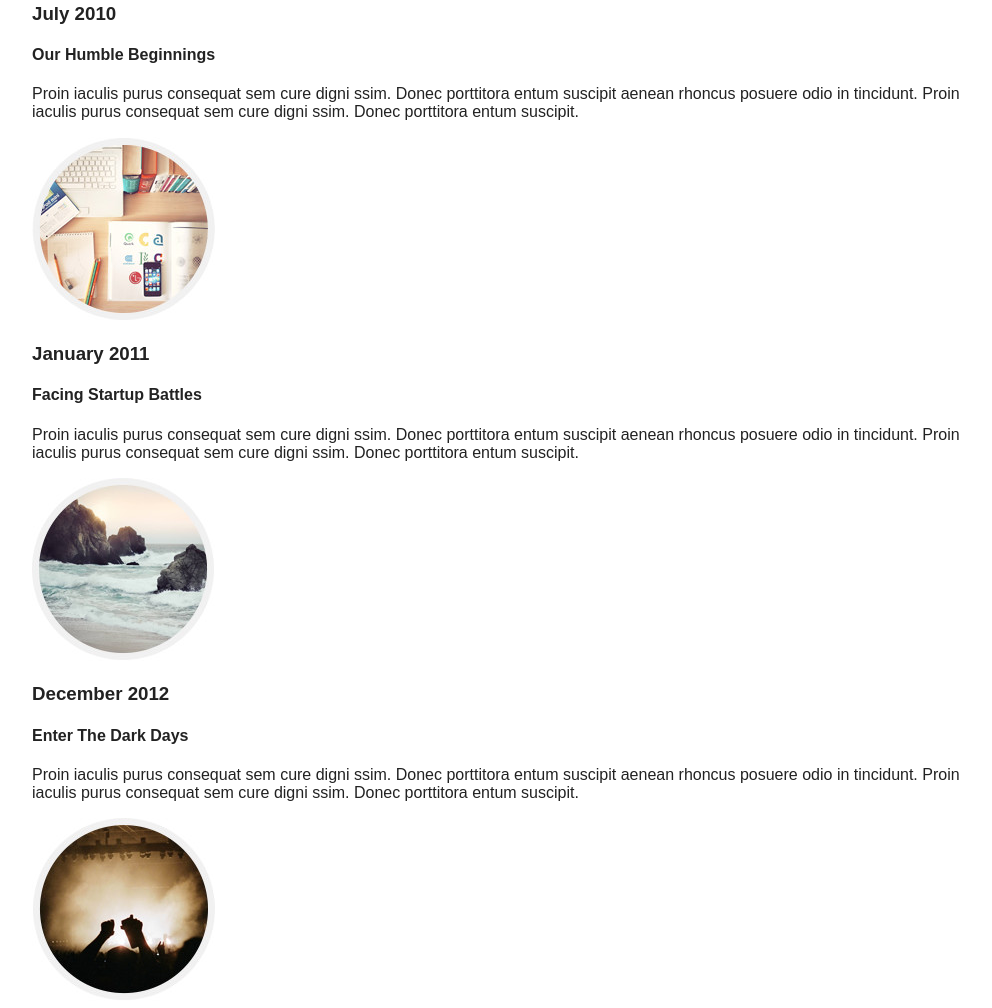
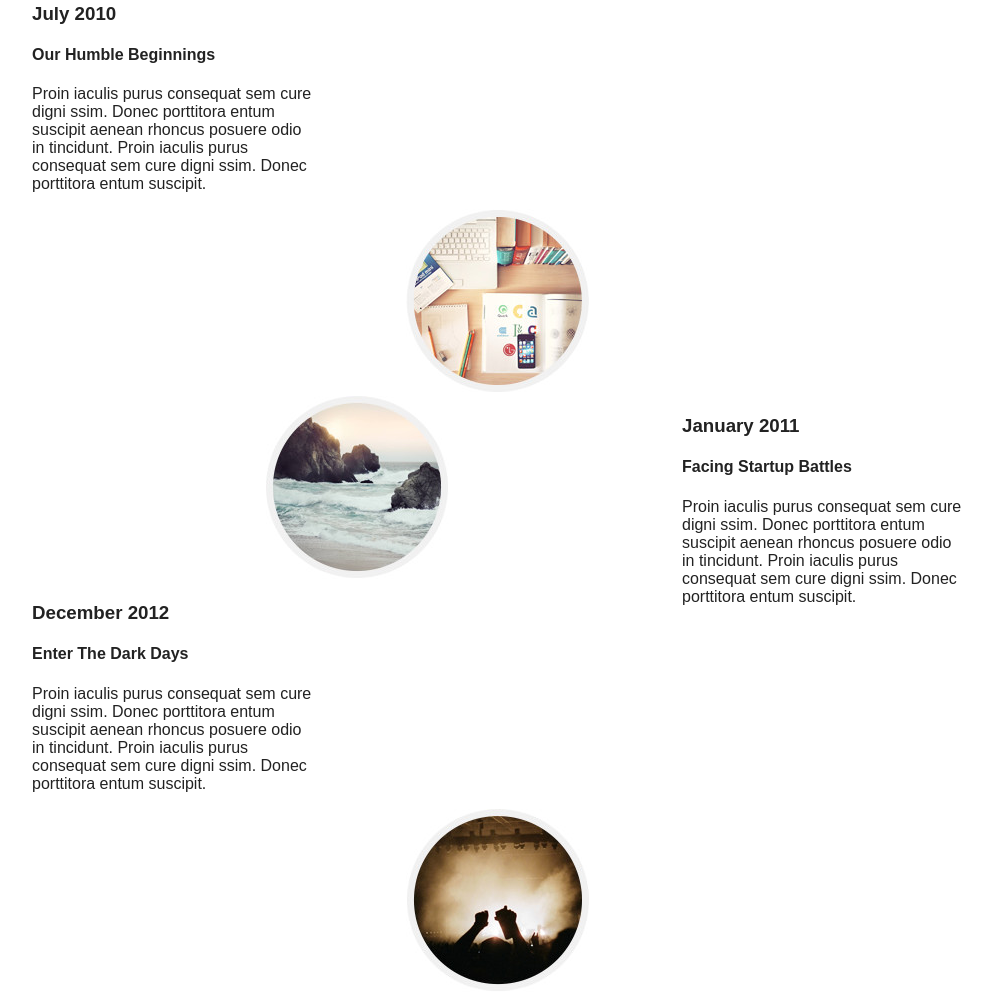
Before and after one commit to SergiyStasyuk/Youtube_project, a plain HTML site: page index.html in a window 1280 px wide. Shown: the part 2148-3156 px from the top of the page, without its empty margins (143-1135 px from the left). Drawn offline with Linux system fonts and the light colour scheme.

Commit message:
Some changes in last section

```diff
--- a/css/main.css
+++ b/css/main.css
@@ -159,3 +159,31 @@ h1 {
 .works img:last-child {
 	float: right;
 }
+
+#about {
+	padding-bottom: 120px;
+}
+
+.about {
+
+}
+
+.about__img__1,
+.about__img__2,
+.about__img__3,
+.about__img__4 {
+	text-align: center;
+	padding: 0;
+}
+
+.about__item__1,
+.about__item__2,
+.about__item__3,
+.about__item__4 {
+	width: 280px;
+	padding-left: 0;
+}
+
+.about__item__2 {
+	float: right;
+}
--- a/index.html
+++ b/index.html
@@ -109,8 +109,9 @@
 					Proin iaculis purus consequat sem cure.
 				</p>
 			</div>
-			<div class="about clearfix">
+			<div class="about">
 				<div class="about__item">
+					<div class="about__item__1">
 						<h3>
 							July 2010
 						</h3>
@@ -121,9 +122,13 @@
 							Proin iaculis purus consequat sem cure digni ssim. Donec porttitora entum suscipit aenean rhoncus posuere odio in tincidunt. Proin
 							iaculis purus consequat sem cure digni ssim. Donec porttitora entum suscipit.
 						</p>
+					</div>
+					<div class="about__img__1" >
 						<img src="img/about1.jpg" alt="About">
 					</div>
+				</div>
 				<div class="about__item">
+					<div class="about__item__2">
 						<h3>
 							January 2011
 						</h3>
@@ -134,9 +139,13 @@
 							Proin iaculis purus consequat sem cure digni ssim. Donec porttitora entum suscipit aenean rhoncus posuere odio in tincidunt. Proin
 							iaculis purus consequat sem cure digni ssim. Donec porttitora entum suscipit.
 						</p>
+					</div>
+					<div class="about__img__2">
 						<img src="img/about2.jpg" alt="About">
 					</div>
+				</div>
 				<div class="about__item">
+					<div class="about__item__3">
 						<h3>
 							December 2012
 						</h3>
@@ -147,9 +156,13 @@
 							Proin iaculis purus consequat sem cure digni ssim. Donec porttitora entum suscipit aenean rhoncus posuere odio in tincidunt. Proin
 							iaculis purus consequat sem cure digni ssim. Donec porttitora entum suscipit.
 						</p>
+					</div>
+					<div class="about__img__3">
 						<img src="img/about3.jpg" alt="About">
 					</div>
+				</div>
 				<div class="about__item">
+					<div class="about__item__4">
 						<h3>
 							February 2014
 						</h3>
@@ -160,7 +173,10 @@
 							Proin iaculis purus consequat sem cure digni ssim. Donec porttitora entum suscipit aenean rhoncus posuere odio in tincidunt. Proin
 							iaculis purus consequat sem cure digni ssim. Donec porttitora entum suscipit.
 						</p>
+					</div>
+					<div class="about__img__4">
 						<img src="img/about4.jpg" alt="About">
+					</div>
 				</div>
 			</div>
 		</div>
```
Lines whose indentation alone changed are shown as unchanged.
